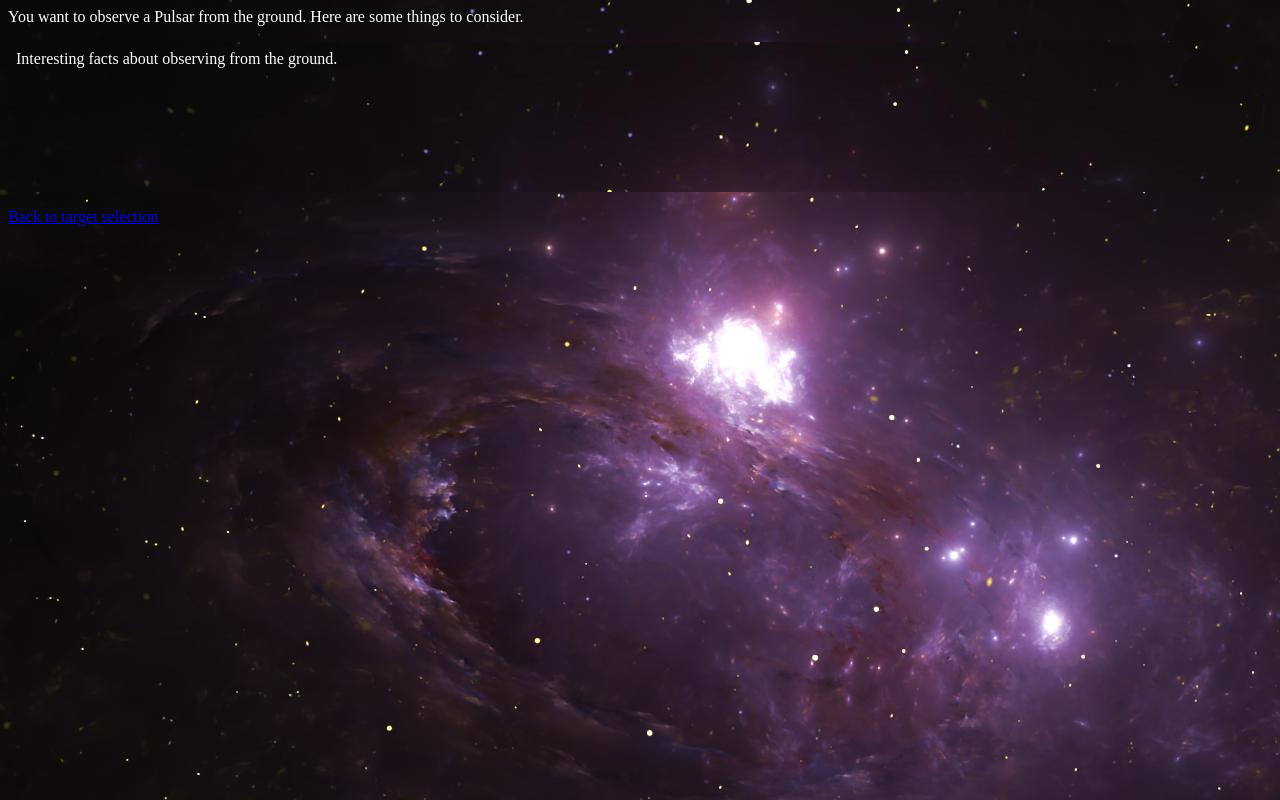
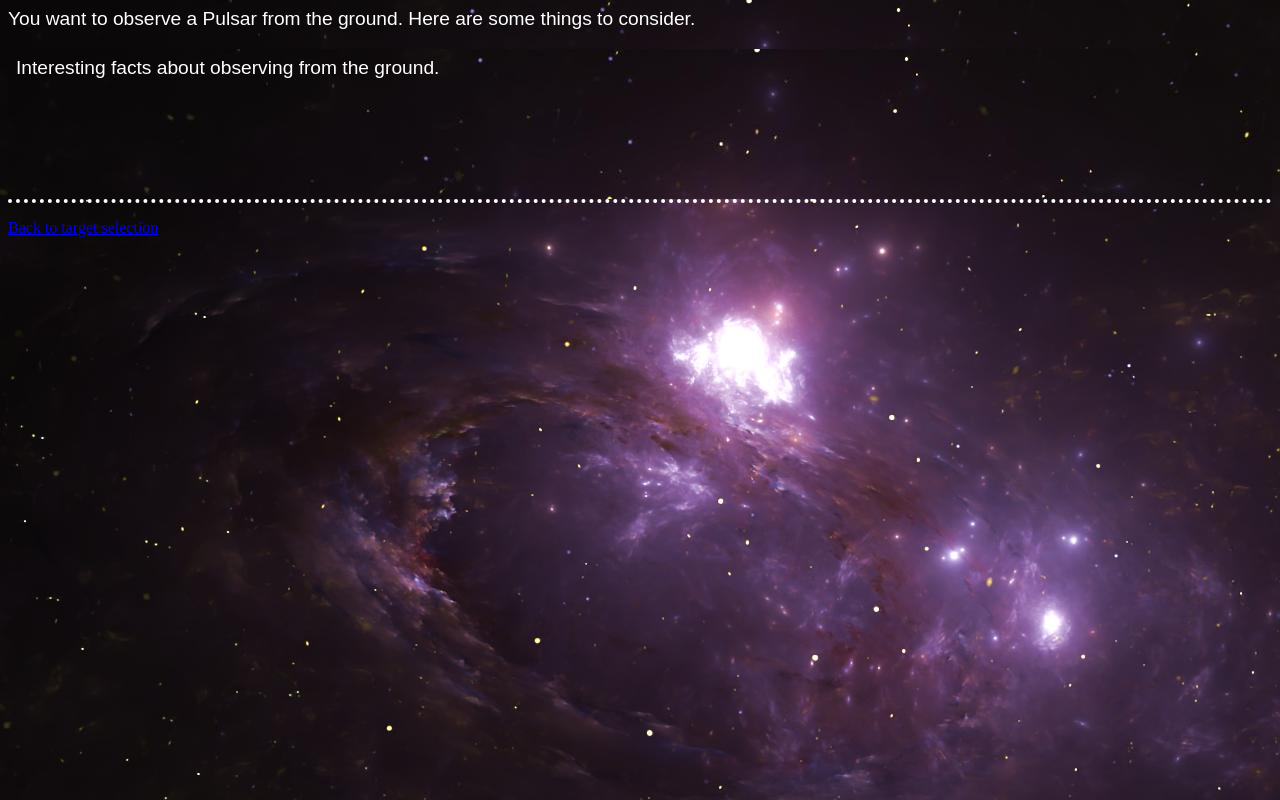
Before and after one commit to bhamssep-ed/bhamssep-ed.github.io, a plain HTML site: page choices020.html in a window 1280 px wide. Drawn offline with Linux system fonts and the light colour scheme.

Commit message:
More styling and tidying up

```diff
--- a/choices020.html
+++ b/choices020.html
@@ -3,10 +3,14 @@
     <link rel="stylesheet" href="mystyle.css">
     </head>
   <body>
+    <div class="maindiv">
   <p> You want to observe a Pulsar from the ground. Here are some things to consider.
-<p>
+  <p>
+    </div>
     <iframe src="ground.html" width="100%" title="Ground Observation" style="border:none;">
 </iframe>
-<p> <a href="choices0.html"> Back to target selection </a>
-    </body>
+<div class="footdiv">
+    <p> <a href="choices0.html"> Back to target selection </a>
+</div>
+  </body>
   </html}
--- a/ground.html
+++ b/ground.html
@@ -3,6 +3,8 @@
      <link type="text/css" rel="Stylesheet" href="mystyle.css">
     </head>
   <body>
-<p> Interesting facts about observing from the ground.
-</body>
+<div class="maindiv">
+    <p> Interesting facts about observing from the ground.
+</div>
+  </body>
 </html>
--- a/mystyle.css
+++ b/mystyle.css
@@ -1,6 +1,6 @@
 body {
 background-image: url("images/starfield.jpg");
-background-color: #040480;
+background-color: #040440;
 color: white;
 }
 
@@ -11,6 +11,7 @@ color: white;
 
 .maindiv {
 font-size: larger;
+font-family: Arial, Helvetica, sans-serif;
 }
 
 .footdiv {
```
Also changed, not shown: choices02.html (+2 -1 lines), choices021.html (+8 -4 lines), space.html (+1 -1 lines).
